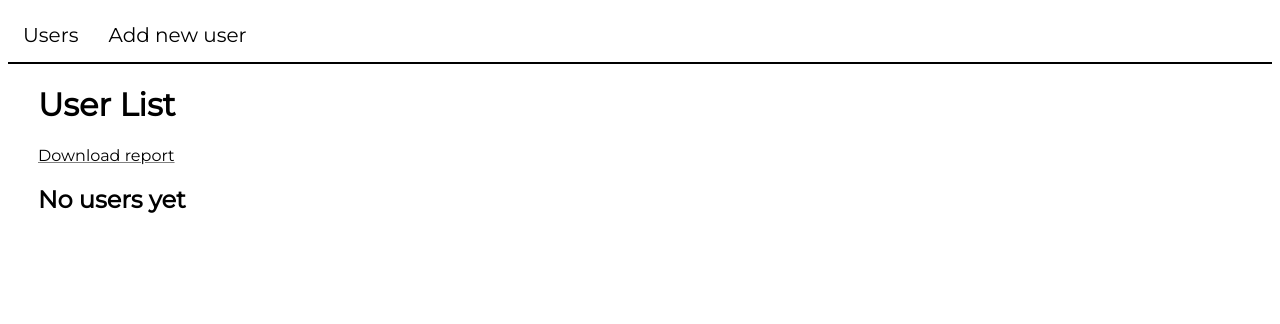
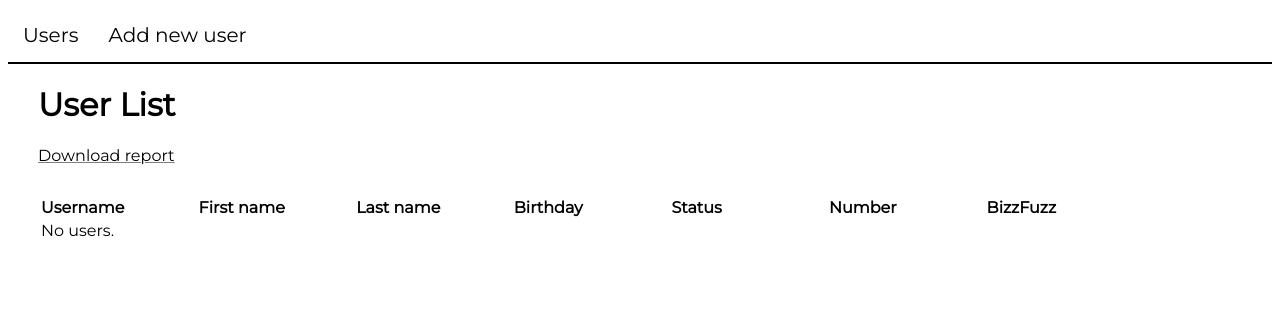
Before and after one commit to bartosz-jastrzebski/DjangoTask, a Django app: page /accounts/ in a window 1280 px wide. Shown: the top 324 px of the page. Run offline with Django 3.2, Linux system fonts and the light colour scheme.

Commit message:
Updated list template

```diff
--- a/accounts/templates/accounts/list.html
+++ b/accounts/templates/accounts/list.html
@@ -5,19 +5,30 @@
 {% block content %}
 <h1>User List</h1>
 <a id="report" href="{% url 'accounts:report' %}" >Download report</a>
-<div class="wrapper">
-{% for user in users %}
-    <div class="person">
-        <h3 class="username" ><a href="{% url 'accounts:detail' user.username %}">{{ user.username }}</a></h3>
-        <p>{{ user.first_name }}</p>
-        <p>{{ user.last_name }}</p>
-        <p>Birthday: {{ user.birthday }}</p>
-        <p>Status: <strong class="status">{% is_allowed user %}</strong></p>
-        <p>Number: {{ user.number }}</p>
-        <p>BizzFuzz result: {% bizzfuzz user.number %}</p>
-    </div>
-{% empty %}
-    <h2>No users yet</h2>
-{% endfor %}
-</div>
+<table class="user-list">
+    <thead>
+        <td>Username</td>
+        <td>First name</td>
+        <td>Last name</td>
+        <td>Birthday</td>
+        <td>Status</td>
+        <td>Number</td>
+        <td>BizzFuzz</td>
+    </thead>
+    {% for user in users %}
+        <tr>
+            <td>
+                <h3 class="username" ><a href="{% url 'accounts:detail' user.username %}">{{ user.username }}</a></h3>
+            </td>
+            <td>{{ user.first_name }}</td>
+            <td>{{ user.last_name }}</td>
+            <td>{{ user.birthday }}</td>
+            <td><strong class="status">{% is_allowed user %}</strong></td>
+            <td>{{ user.number }}</td>
+            <td>{% bizzfuzz user.number %}</td>
+        </tr>
+    {% empty %}
+        <tr><td>No users.</td></tr>
+    {% endfor %}
+<table>
 {% endblock %}
--- a/common/static/css/main.css
+++ b/common/static/css/main.css
@@ -38,23 +38,20 @@ body {
   margin: 0 30px 0 30px;
 }
 
-.person {
-  padding: 6px;
-  margin: 10px;
-  display: -webkit-box;
-  display: -ms-flexbox;
-  display: flex;
-  -webkit-box-pack: justify;
-      -ms-flex-pack: justify;
-          justify-content: space-between;
+.user-list {
+  margin: 30px 0 30px 0;
 }
 
-.person .username {
-  text-decoration: underline;
+.user-list thead td {
+  font-weight: bold;
 }
 
-.person > * {
-  display: inline-block;
+.user-list td {
+  width: 12vw;
+}
+
+.user-list .username {
+  text-decoration: underline;
 }
 
 .user-info tr {
--- a/common/static/css/main.scss
+++ b/common/static/css/main.scss
@@ -34,22 +34,19 @@ body {
     margin: 0 30px 0 30px;
 }
 
-// .wrapper {
-//     display:flex;
-// }
-
-.person {
-    padding: 6px;
-    margin: 10px;
-    display: flex;
-    justify-content: space-between;
+.user-list {
+    margin: 30px 0 30px 0;
+    thead td {
+        font-weight:bold;
+    }
+    td {
+        width: 12vw;
+    }
     .username {
-        text-decoration:underline;
-    }
-    & > *{
-        display: inline-block;
+        text-decoration: underline;
     }
 }
+
 
 .user-info {
     tr {
```
Also changed, not shown: 1 other file.
